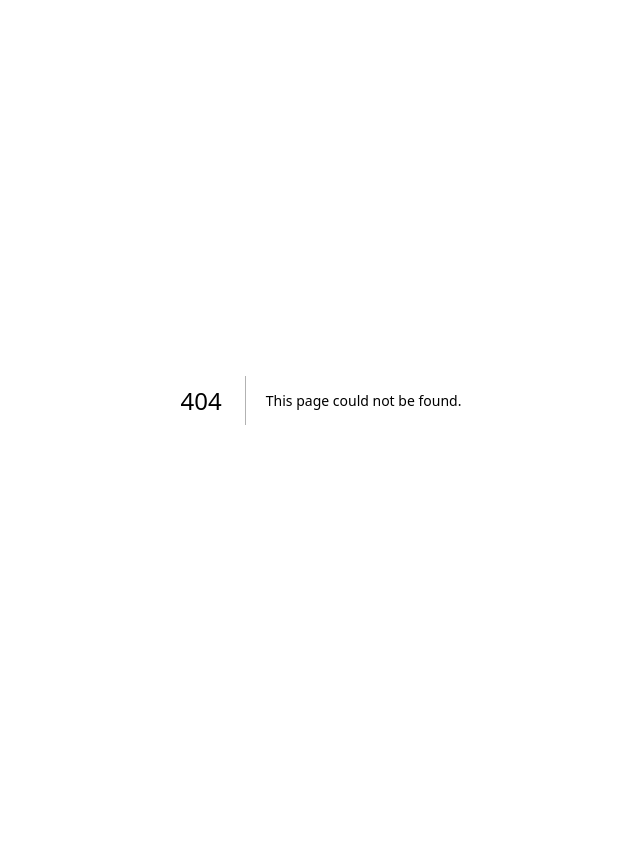
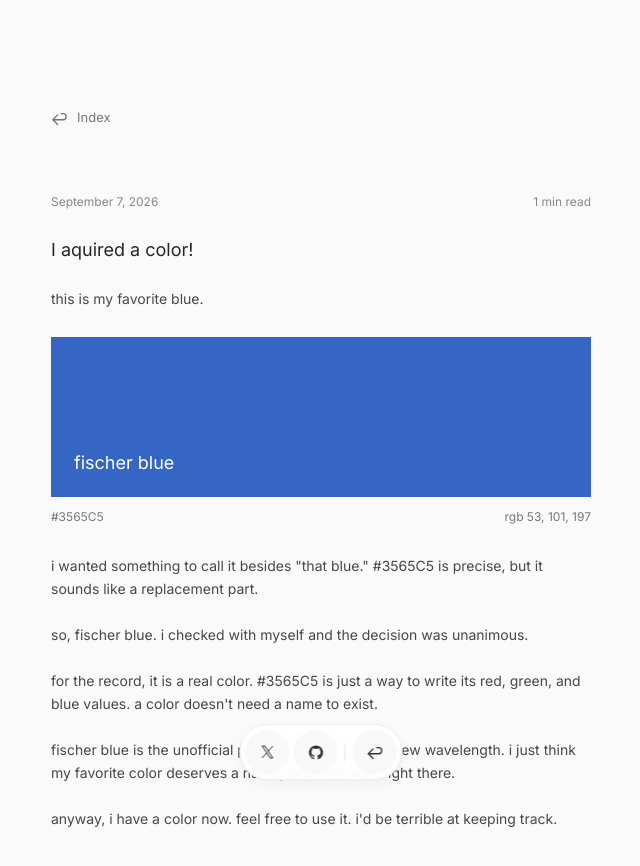
Before and after one commit to fschrhunt/www, a Next.js app: page /notes/i-aquired-a-color in a window 1280 px wide. Before the commit this address had no page. Shown: the top 866 px of the page, without its empty margins (319-959 px from the left). Before the commit the page ends 800 px from the top, so only its background shows below. Built offline with nearby package versions, Linux system fonts and the light colour scheme.

Commit message:
Add Fischer blue note and color swatch

```diff
--- a/src/app/globals.css
+++ b/src/app/globals.css
@@ -197,6 +197,11 @@ a:focus:not(:focus-visible), button:focus:not(:focus-visible) { outline: none; }
 .page-entry .product-note > :nth-child(2) { animation-delay: 75ms; }
 .page-entry .product-note > :nth-child(n+3) { animation-delay: 110ms; }
 .reading-time { flex-shrink: 0; color: #929292; font-size: 14px; line-height: 22px; }
+/* The color note shows the exact, untextured RGB blue used by the About crayon. */
+.color-note-swatch { margin: 4px 0; }
+.color-note-swatch > div { display: flex; align-items: flex-end; min-height: 160px; padding: 20px 23px; background: #3565c5; color: white; }
+.color-note-swatch > div > span { font-size: 18px; }
+.color-note-swatch figcaption { display: flex; flex-wrap: wrap; justify-content: space-between; gap: 8px 16px; margin-top: 10px; color: var(--muted); font-size: 12px; }
 @keyframes page-appear {
   from { opacity: 0; filter: blur(4px); transform: translateY(6px); }
   to { opacity: 1; filter: blur(0); transform: translateY(0); }
--- /dev/null
+++ b/src/app/notes/i-aquired-a-color/page.tsx
@@ -0,0 +1,33 @@
+import type { Metadata } from "next";
+import Link from "next/link";
+import { ReturnArrow, SocialHub } from "@/components/social-hub";
+
+export const metadata: Metadata = {
+  title: "I aquired a color! · Fischer Hunt",
+  description: "My favorite blue has a name now. Conveniently, mine.",
+};
+
+/** A short note giving Fischer's favorite blue an entirely unofficial name. */
+export default function ColorNote() {
+  return <>
+    <a className="skip-link" href="#main">Skip to content</a>
+    <main id="main" className="letter">
+      <Link className="back-to-index" href="/"><ReturnArrow /><span>Index</span></Link>
+      <article className="product-note">
+        <div className="product-meta"><time dateTime="2026-09-07">September 7, 2026</time><span>1 min read</span></div>
+        <h1>I aquired a color!</h1>
+        <p>this is my favorite blue.</p>
+        <figure className="color-note-swatch">
+          <div role="img" aria-label="A swatch of Fischer blue, hex 3565C5"><span>fischer blue</span></div>
+          <figcaption><span>#3565C5</span><span>rgb 53, 101, 197</span></figcaption>
+        </figure>
+        <p>i wanted something to call it besides &quot;that blue.&quot; #3565C5 is precise, but it sounds like a replacement part.</p>
+        <p>so, fischer blue. i checked with myself and the decision was unanimous.</p>
+        <p>for the record, it is a real color. #3565C5 is just a way to write its red, green, and blue values. a color doesn&apos;t need a name to exist.</p>
+        <p>fischer blue is the unofficial part. i didn&apos;t discover a new wavelength. i just think my favorite color deserves a name, and mine was right there.</p>
+        <p>anyway, i have a color now. feel free to use it. i&apos;d be terrible at keeping track.</p>
+      </article>
+    </main>
+    <SocialHub />
+  </>;
+}
--- a/src/app/page.tsx
+++ b/src/app/page.tsx
@@ -41,6 +41,9 @@ export default function Home() {
     <section className="products notes" aria-labelledby="notes-heading">
       <h2 id="notes-heading">Notes</h2>
       <ul><li>
+        <ScrambleLink href="/notes/i-aquired-a-color">I aquired a color!</ScrambleLink>
+        <span className="reading-time">1 min read</span>
+      </li><li>
         <ScrambleLink href="/notes/welcome-who-dis">welcome who dis?</ScrambleLink>
         <span className="reading-time">1 min read</span>
       </li></ul>
```
Also changed, not shown: 1 other file (tests, documents, lock files or other folders).
